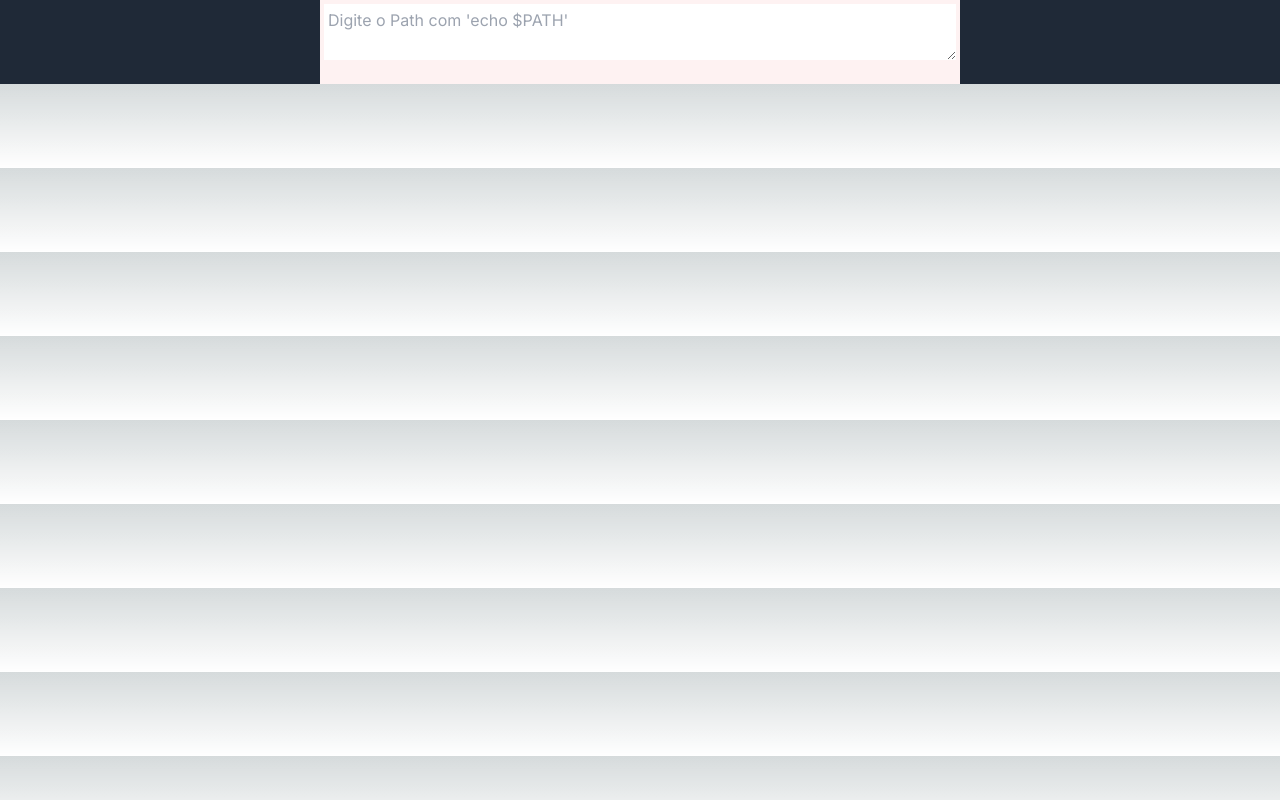
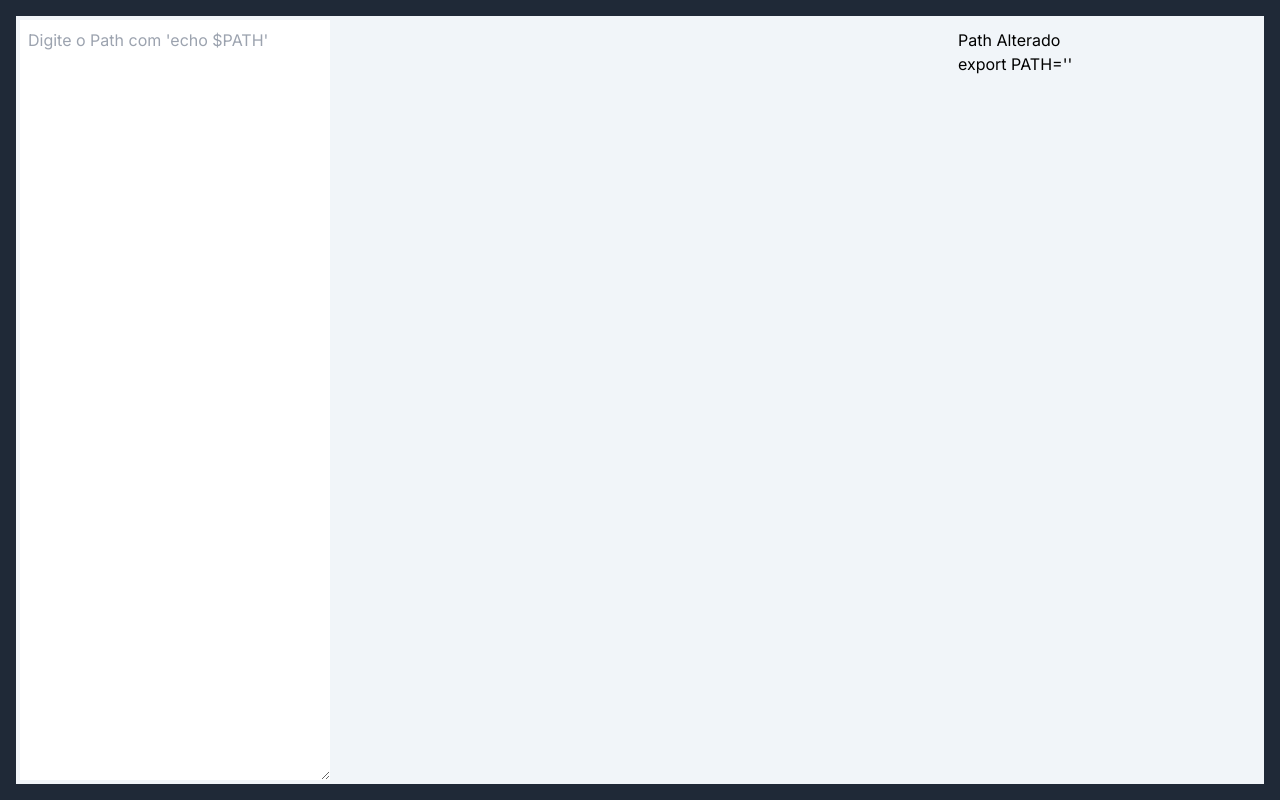
Before and after one commit to EduardMaster/linux-path-editor, a Next.js app: page / in a window 1280 px wide. Built offline with nearby package versions, Linux system fonts and the light colour scheme.

Commit message:
visual update

```diff
--- a/src/app/page.tsx
+++ b/src/app/page.tsx
@@ -5,7 +5,7 @@ import Image from 'next/image'
 export default function Home() {
 
   return (
-    <main className="w-full flex justify-center items-center bg-gray-800">
+    <main className="flex p-4 bg-gray-800" style={{ height: "100vh" }}>
       <PathEditor />
     </main>
   )
--- a/src/components/PathEditor.tsx
+++ b/src/components/PathEditor.tsx
@@ -14,9 +14,11 @@ export default function PathEditor() {
   useEffect(() => {
     setAllPath(originalPath)
   }, [originalPath])
-  return <div className="flex justify-center p-1 bg-red-50 w-1/2 flex-col">
-    <textarea placeholder="Digite o Path com 'echo $PATH'" value={originalPath} className="w-full p-1 mb-5"
+  return <div className="flex justify-center w-full p-1  bg-slate-100 flex-row">
+    <textarea placeholder="Digite o Path com 'echo $PATH'"
+      value={originalPath} className="w-1/4 p-2 "
       onChange={(e) => { setOriginalPath(e.target.value ?? '') }} />
+    <div className="w-1/2 h-full overflow-y-auto">
       {pathSplitted.map(item => {
         newItemIndex++;
         return <div key={item + newItemIndex} className="p-1 flex flex-row w-full justify-between">
@@ -26,11 +28,12 @@ export default function PathEditor() {
           <button onClick={() => handleRemoveItem(item)} className="w-auto">Remover</button>
         </div>
       })}
-    {allPath.length != 0 &&
-      <p className="w-full p-2">
+    </div>
+    <div className="w-1/4 p-2">
+      <p className="w-full">
         Path Alterado
+      </p>
       <p className="flex overflow-x-auto">export PATH='{allPath}'</p>
-      </p>
-    }
+    </div>
   </div>
 }
```
Lines whose indentation alone changed are shown as unchanged.
